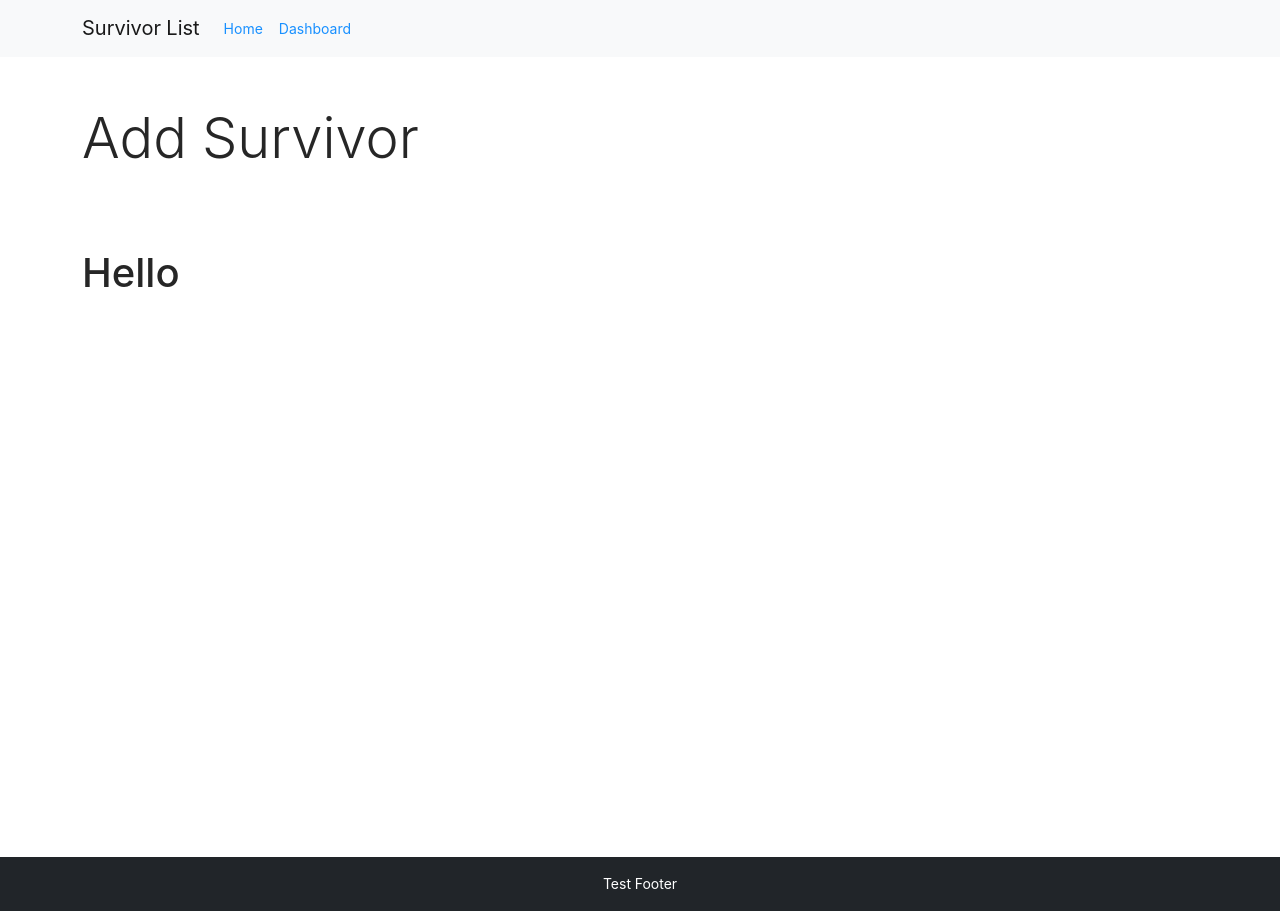
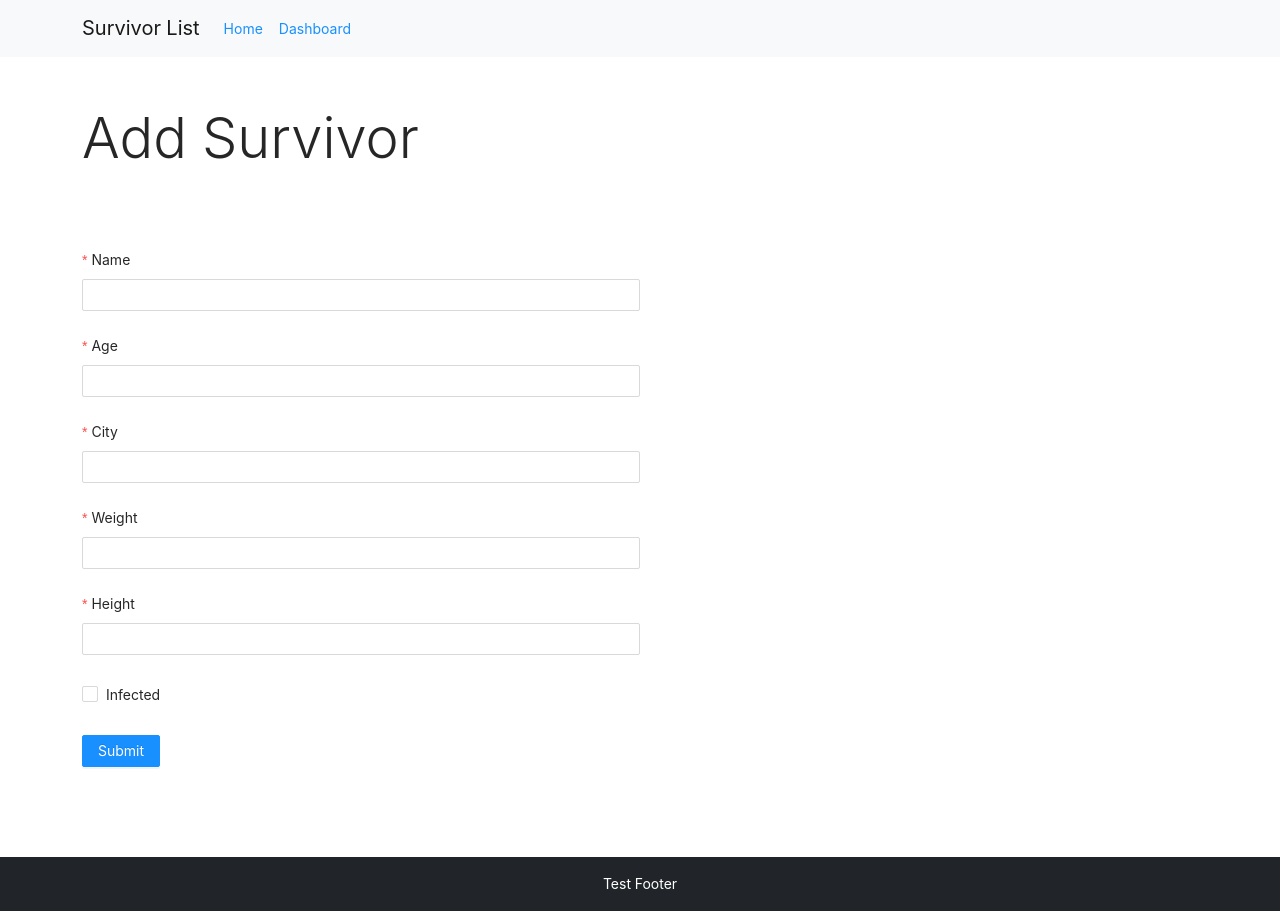
Before and after one commit to Naimdasb/test-survivor, a Next.js app: page /add in a window 1280 px wide. Built offline with nearby package versions, Linux system fonts and the light colour scheme.

Commit message:
added form new survivor

```diff
--- a/src/components/form/SurvivorForm.tsx
+++ b/src/components/form/SurvivorForm.tsx
@@ -1,5 +1,81 @@
+import { Form, Input, Button, Checkbox, notification } from 'antd';
+import { useRouter } from 'next/router';
+
+import { Survivor } from '../../types/survivor';
+
+const { Item } = Form;
+
 export const SurvivorForm = () => {
+    const router = useRouter()
+
+    const onFinish = async (values: Survivor) => {
+
+        try {
+            await fetch('http://localhost:3000/api/survivors', {
+                method: 'POST',
+                headers: {
+                    'Content-Type': 'application/json'
+                },
+                body: JSON.stringify(values)
+            })
+            notification.success({ message: 'Success', description: 'Your survivor was added!' });
+            router.push('/');
+        } catch (error) {
+            notification.error({ message: 'Error', description: 'There was an error.' })
+        }
+    }
+
     return (
-        <h1>Hello</h1>
-    )
+        <div className='col-12 col-sm-8 col-lg-6'>
+            <Form
+                name="basic"
+                onFinish={onFinish}
+                layout='vertical'
+            >
+                <Item
+                    label="Name"
+                    name="name"
+                    rules={[{ required: true, message: "Please enter survivor's name." }]}
+                >
+                    <Input />
+                </Item>
+                <Item
+                    label="Age"
+                    name="age"
+                    rules={[{ required: true, message: "Please enter survivor's weight." }]}
+                >
+                    <Input />
+                </Item>
+                <Item
+                    label="City"
+                    name="city"
+                    rules={[{ required: true, message: "Please enter survivor's city." }]}
+                >
+                    <Input />
+                </Item>
+                <Item
+                    label="Weight"
+                    name="weight"
+                    rules={[{ required: true, message: "Please enter survivor's weight." }]}
+                >
+                    <Input />
+                </Item>
+                <Item
+                    label="Height"
+                    name="heihgt"
+                    rules={[{ required: true, message: "Please enter survivor's height." }]}
+                >
+                    <Input />
+                </Item>
+                <Item name="infected" valuePropName="checked">
+                    <Checkbox>Infected</Checkbox>
+                </Item>
+                <Item>
+                    <Button type="primary" htmlType="submit">
+                        Submit
+                </Button>
+                </Item>
+            </Form>
+        </div>
+    );
 }
--- a/src/components/sections/dashboard/tables/SurvivorTable.tsx
+++ b/src/components/sections/dashboard/tables/SurvivorTable.tsx
@@ -30,7 +30,7 @@ export const SurvivorTable = () => {
 
     return (
         <div>
-            <Table dataSource={data} columns={getColumns({ onClick: handleClick })} scroll={{ x: '100%' }} rowKey={record => record.id} />
+            <Table dataSource={data} columns={getColumns({ onClick: handleClick })} scroll={{ x: '100%' }} rowKey={record => record._id} />
             <Drawer
                 placement="right"
                 closable={false}
--- a/src/pages/dashboard.tsx
+++ b/src/pages/dashboard.tsx
@@ -16,7 +16,6 @@ const Dashboard = ({ data }: Props) => {
 
     useEffect(() => {
         dispatch({ type: 'UPDATE_DB', payload: data })
-        console.log('here')
     }, [])
 
     return <DashboardTable />
--- a/src/types/survivor.ts
+++ b/src/types/survivor.ts
@@ -1,5 +1,5 @@
 export type Survivor = {
-    "id": number;
+    "_id": number;
     "name": string;
     "city": string;
     "age": number;
```
